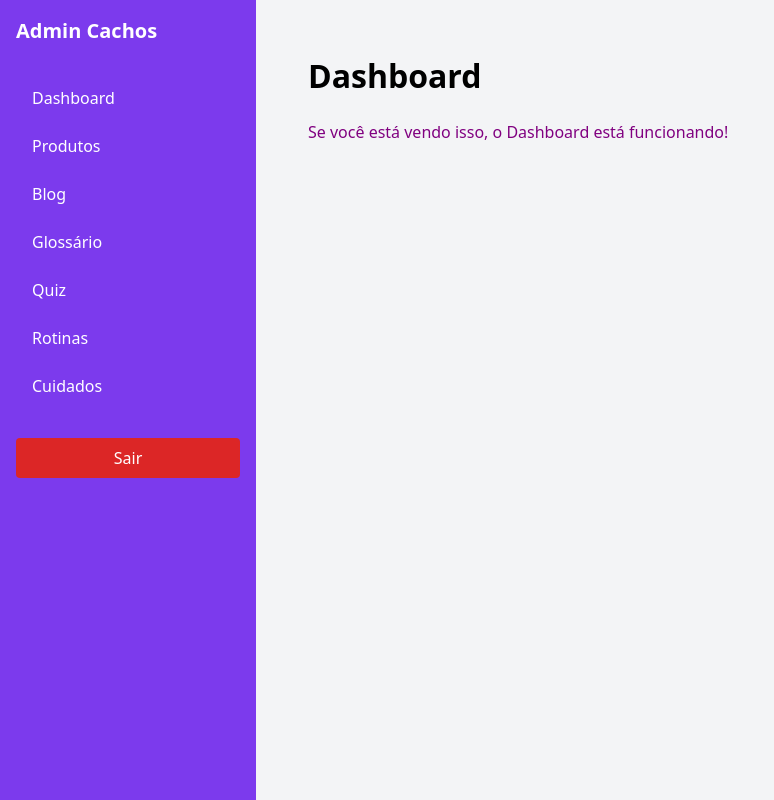
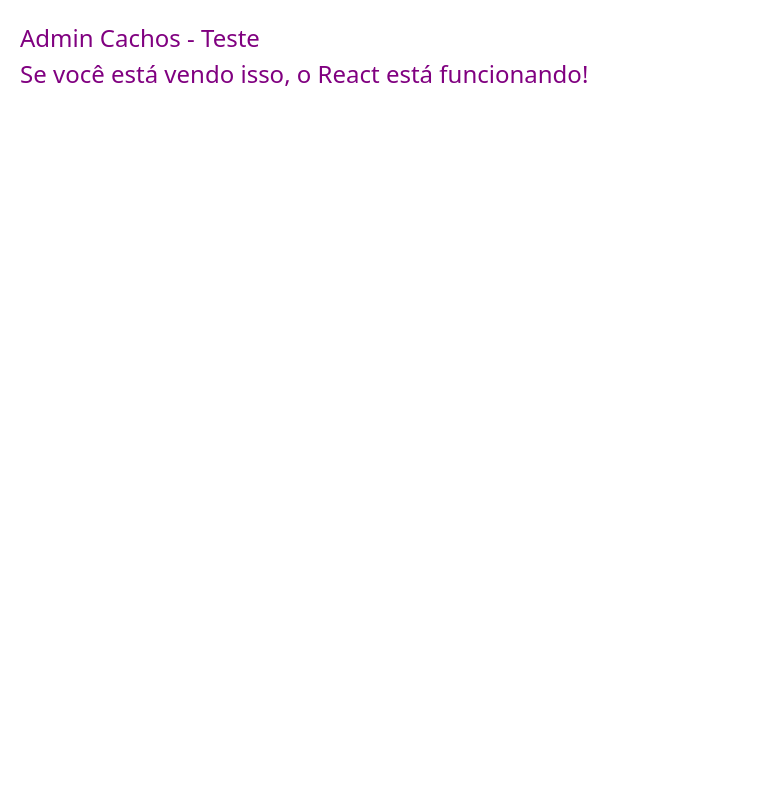
Before and after one commit to tudosobrecachosoficial-droid/admin-universodoscachos, a React (Vite) app: page / in a window 1280 px wide. Shown: the whole page, without its empty margins (0-774 px from the left). Built offline with nearby package versions, Linux system fonts and the light colour scheme; no server answers.

Commit message:
Simplify App to test basic React rendering
- Removed all routing and components
- Simple test to verify React is working on Vercel

Generated with [Devin](https://devin.ai)

Co-Authored-By: Devin <158243242+devin-ai-integration[bot]@users.noreply.github.com>

```diff
--- a/src/App.tsx
+++ b/src/App.tsx
@@ -1,33 +1,8 @@
-import { BrowserRouter, Routes, Route, Navigate } from 'react-router-dom'
-import Login from './pages/Login'
-import Dashboard from './pages/Dashboard'
-import Products from './pages/Products'
-import Posts from './pages/Posts'
-import PostForm from './pages/PostForm'
-import Glossary from './pages/Glossary'
-import Quiz from './pages/Quiz'
-import Routines from './pages/Routines'
-import Care from './pages/Care'
-import Layout from './components/Layout'
-
 function App() {
   return (
-    <div style={{ minHeight: '100vh', background: '#f3f4f6' }}>
-      <BrowserRouter>
-        <Routes>
-          <Route path="/login" element={<Login />} />
-          <Route path="/" element={<Layout><Dashboard /></Layout>} />
-          <Route path="/produtos" element={<Layout><Products /></Layout>} />
-          <Route path="/blog" element={<Layout><Posts /></Layout>} />
-          <Route path="/blog/novo" element={<Layout><PostForm /></Layout>} />
-          <Route path="/blog/editar/:id" element={<Layout><PostForm /></Layout>} />
-          <Route path="/glossario" element={<Layout><Glossary /></Layout>} />
-          <Route path="/quiz" element={<Layout><Quiz /></Layout>} />
-          <Route path="/rotinas" element={<Layout><Routines /></Layout>} />
-          <Route path="/cuidados" element={<Layout><Care /></Layout>} />
-          <Route path="*" element={<Navigate to="/" />} />
-        </Routes>
-      </BrowserRouter>
+    <div style={{ padding: '20px', fontSize: '24px', color: 'purple' }}>
+      <h1>Admin Cachos - Teste</h1>
+      <p>Se você está vendo isso, o React está funcionando!</p>
     </div>
   )
 }
```
